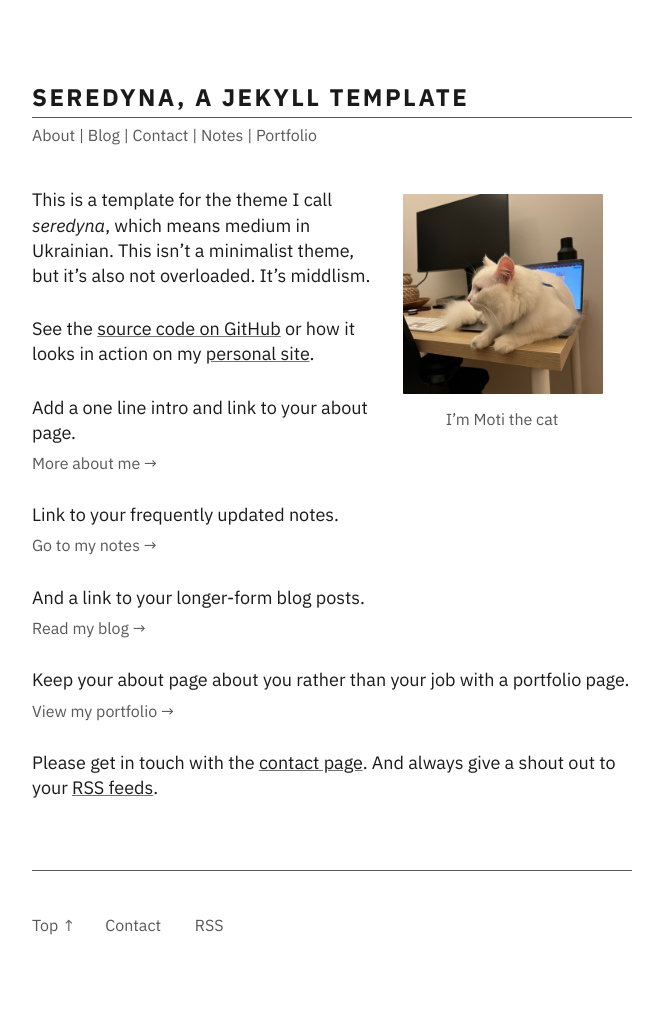
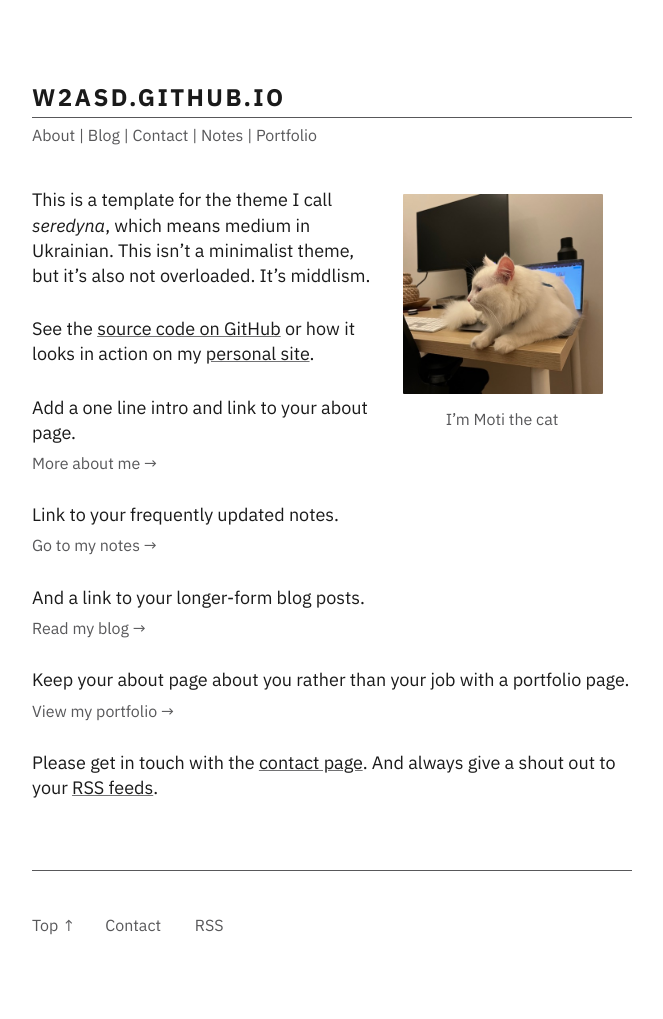
Before and after one commit to w2asd/w2asd.github.io, a Jekyll site: the page built from index.md, in a window 1280 px wide. Shown: the whole page, without its empty margins (308-971 px from the left). Built offline with Jekyll 4.4.1, drawn with Linux system fonts in a browser that asks for light colours.

Commit message:
changre config

```diff
--- a/_config.yml
+++ b/_config.yml
@@ -1,12 +1,12 @@
 # Customize these with your info
 
-title: "Seredyna, a Jekyll Template"
-author: Your Name
-email: "exmaple@exmple.com"
-description: "A template created by Derek Kedziora"
-github: derekkedziora
-timezone: Europe/Amsterdam
-url: https://seredyna.netlify.app/
+title: "w2asd.github.io"
+author: w2asd
+email: "w2asd@icloud.com"
+description: "w2asd's blog"
+github: w2asd
+timezone: Asia/Shanghai
+url: https://w2asd.github.io
 language: en_US
 
 # social images
```
